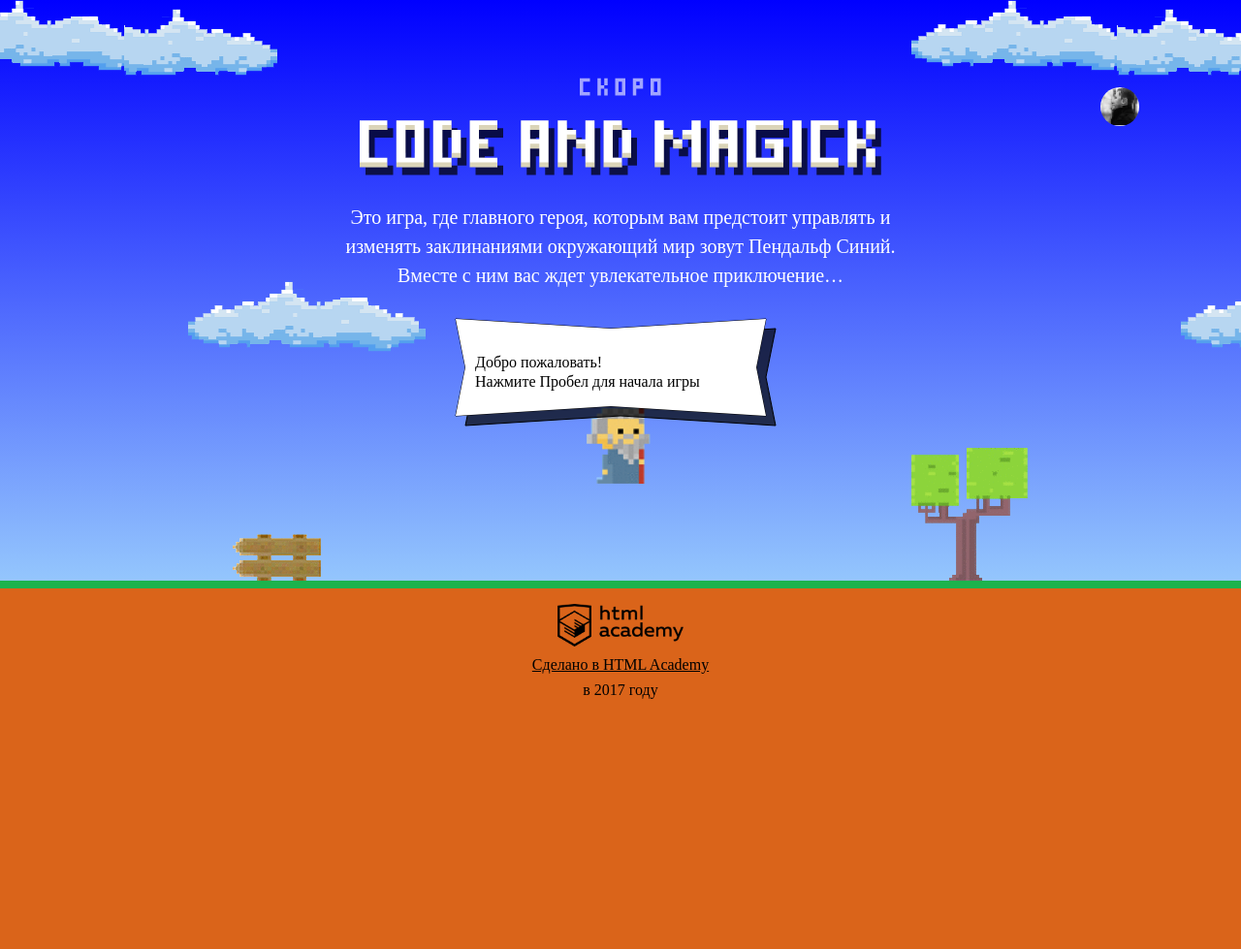
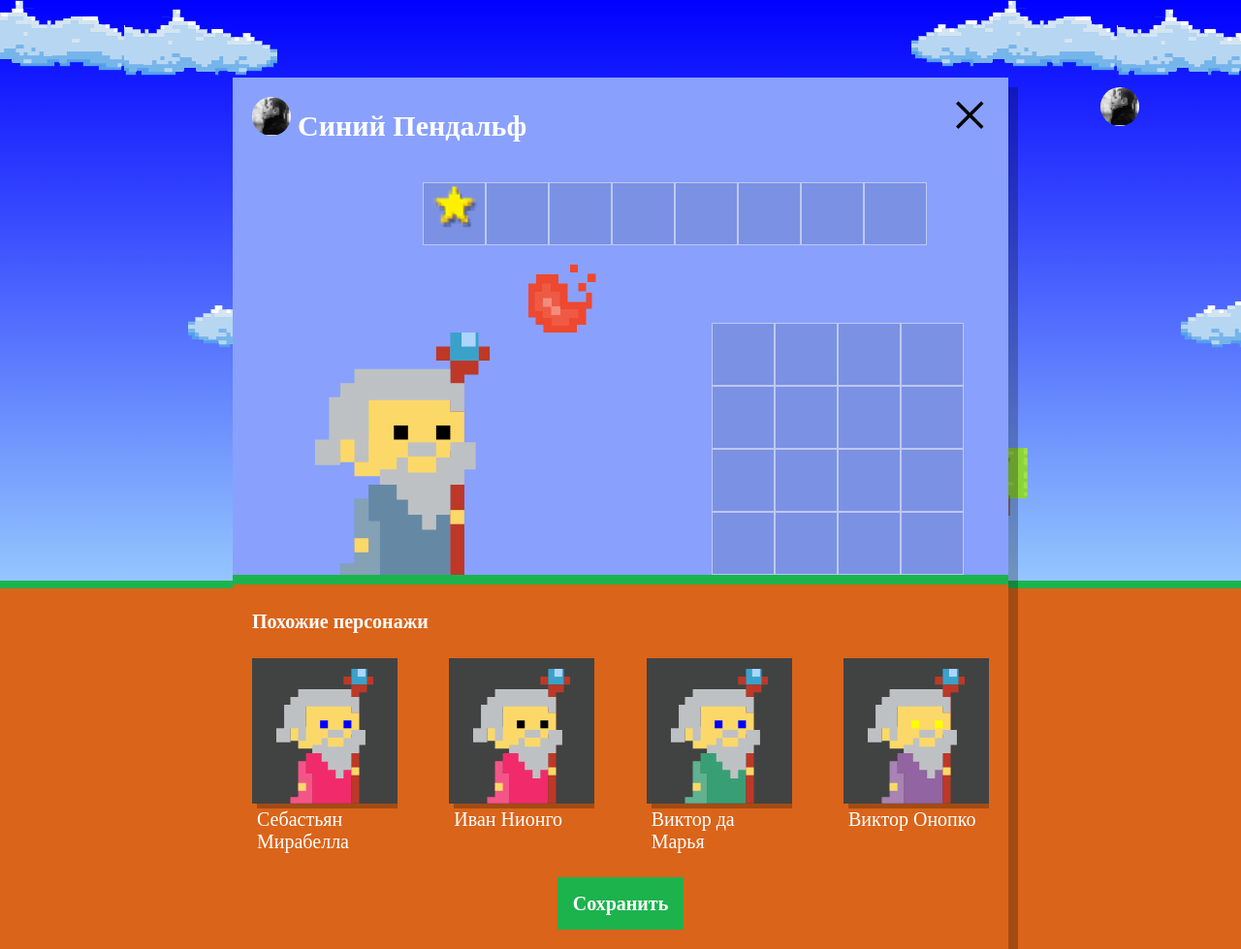
Before and after one commit to katrinLuna/code-and-magick, a website: page index.html in a window 1280 px wide. Shown: the whole page at 97% size. Before the commit the page ends 800 px from the top, so only its background shows below. Drawn offline with Linux system fonts and the light colour scheme; a web font is replaced by a local one.

Commit message:
create random similar wizard

```diff
--- a/index.html
+++ b/index.html
@@ -165,7 +165,7 @@
                                                               width="130">Сделано в HTML Academy</a>в 2017 году</p>
 </footer>
 
-<template id="similar-wizard-template" style="display: none">
+<template id="similar-wizard-template" style="display: block">
   <div class="setup-similar-item">
     <div class="setup-similar-content">
       <svg xmlns="http://www.w3.org/2000/svg" viewBox="0 0 62 86" class="setup-similar-wizard">
@@ -205,6 +205,7 @@
 
 <script src="js/stat.js"></script>
 <script src="js/game.js"></script>
+<script src="js/setup.js"></script>
 
 </body>
 </html>
--- /dev/null
+++ b/js/setup.js
@@ -0,0 +1,50 @@
+'use strict';
+
+var setupElement = document.querySelector('.setup');
+setupElement.classList.toggle('hidden');
+
+var namesArr = ['Иван', 'Хуан', 'Себастьян', 'Мария', 'Кристоф', 'Виктор', 'Юлия', 'Люпита', 'Вашингтон'];
+var lastnameArr = ['да Марья', 'Верон', 'Мирабелла', 'Вальц', 'Онопко', 'Топольницкая', 'Нионго', 'Ирвинг'];
+var coatColorArr = ['rgb(101, 137, 164)', 'rgb(241, 43, 107)', 'rgb(146, 100, 161)', 'rgb(56, 159, 117)', 'rgb(215, 210, 55)', 'rgb(0, 0, 0)'];
+var eyesColorArr = ['black', 'red', 'blue', 'yellow', 'green'];
+var similarWizardTemplate = document.querySelector('#similar-wizard-template').content.querySelector('.setup-similar-item');
+var setupSimilarListElement = document.querySelector('.setup-similar-list');
+var vizardSampleCount = 4;
+var vizardsBioArr = [];
+
+var getRandomNumber = function (min, max) {
+  return Math.floor(Math.random() * (max - min + 1)) + min;
+};
+
+for (var i = 0; i < vizardSampleCount; i++) {
+  vizardsBioArr.push(
+      {
+        name: namesArr[getRandomNumber(0, namesArr.length - 1)] + ' ' + lastnameArr[getRandomNumber(0, lastnameArr.length - 1)],
+        coatColor: coatColorArr[getRandomNumber(0, coatColorArr.length - 1)],
+        eyesColor: eyesColorArr[getRandomNumber(0, eyesColorArr.length - 1)]
+      }
+  );
+}
+
+var generateSimilarWizardsElements = function () {
+  var fragment = document.createDocumentFragment();
+
+  for (var j = 0; j < vizardsBioArr.length; j++) {
+    var newWizard = similarWizardTemplate.cloneNode(true);
+    newWizard.querySelector('.setup-similar-label').textContent = vizardsBioArr[j].name;
+    newWizard.querySelector('.wizard-coat').setAttribute('fill', vizardsBioArr[j].coatColor);
+    newWizard.querySelector('.wizard-eyes').setAttribute('fill', vizardsBioArr[j].eyesColor);
+    fragment.appendChild(newWizard);
+  }
+
+  setupSimilarListElement.appendChild(fragment);
+};
+
+generateSimilarWizardsElements();
+
+var setupSimilarElement = document.querySelector('.setup-similar');
+setupSimilarElement.classList.toggle('hidden');
+
+
+// функцию создания DOM-элемента на основе JS-объекта,
+//  функцию заполнения блока DOM-элементами на основе массива JS-объектов
--- a/js/stat.js
+++ b/js/stat.js
@@ -2,7 +2,6 @@
 'use strict';
 
 var CLOUD_X = 110;
-var CLOUD_Y = 20;
 var CLOUD_HEIGHT = 270;
 var MAX_BAR_HEIGHT = 150;
 var BAR_WIDTH = 40;
```
